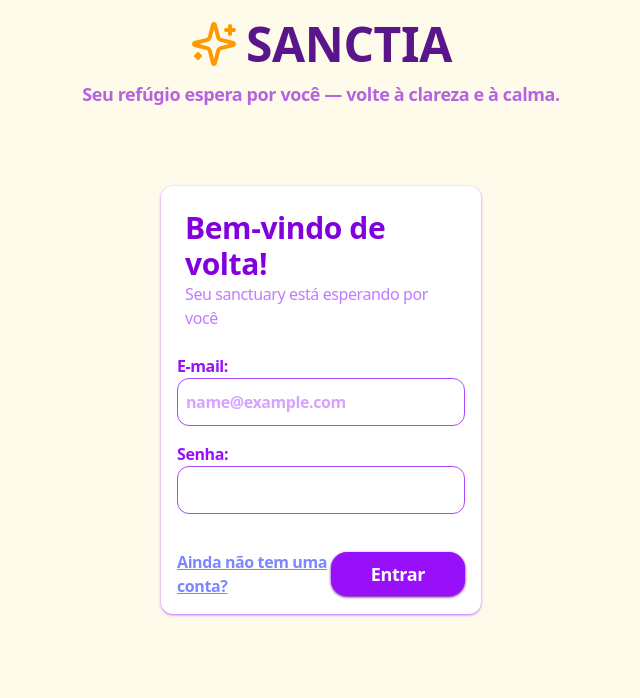
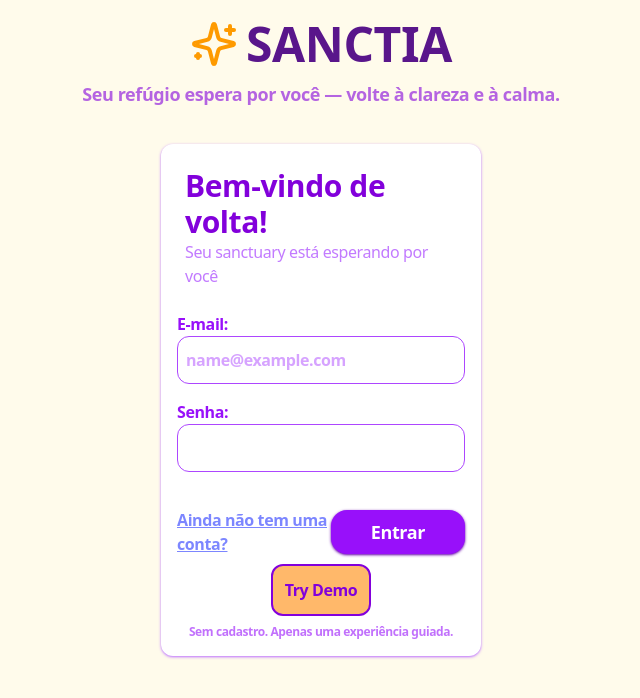
Before and after one commit to IbrahimKhan7208/Sanctia---Personality-Assist-Bot, a React app in the folder frontend/: page / in a window 1280 px wide. Shown: the top 698 px of the page, without its empty margins (319-959 px from the left). Built offline with nearby package versions, Linux system fonts and the light colour scheme; the HTML template or start-up script is replaced by a standard one.

Commit message:
Making Demo Acc Commit

```diff
--- a/frontend/src/pages/Login.jsx
+++ b/frontend/src/pages/Login.jsx
@@ -13,19 +13,30 @@ const Login = () => {
     setform({ ...form, [e.target.name]: e.target.value });
   };
 
+  const demoHandler = async (e) => {
+    setform({ email: "demo@sanctia", password: "demo123" });
+    setErrorMsg("");
+    setLoading(true);
+    const res = await axios.post("/api/user/login", form, {
+      withCredentials: true,
+    });
+    setLoading(false);
+    if (res.data.error) {
+      setErrorMsg(res.data.error);
+    } else {
+      navigate("/home", { state: res.data });
+    }
+  };
+
   const [errorMsg, setErrorMsg] = useState("");
 
   const submitHandler = async (e) => {
     e.preventDefault();
     setErrorMsg("");
     setLoading(true);
-    const res = await axios.post(
-      "/api/user/login",
-      form,
-      {
-        withCredentials: true,
-      }
-    );
+    const res = await axios.post("/api/user/login", form, {
+      withCredentials: true,
+    });
     setLoading(false);
     if (res.data.error) {
       setErrorMsg(res.data.error);
@@ -62,6 +73,7 @@ const Login = () => {
           {/* Email */}
           <p className="text-purple-600">E-mail:</p>
           <input
+            value={form.email}
             type="email"
             name="email"
             placeholder="name@example.com"
@@ -72,6 +84,7 @@ const Login = () => {
           {/* Password */}
           <p className="text-purple-600">Senha:</p>
           <input
+            value={form.password}
             type="password"
             name="password"
             onChange={changeHandler}
@@ -101,6 +114,17 @@ const Login = () => {
             <p className="text-red-500 text-sm mt-3 text-right">{errorMsg}</p>
           )}
         </form>
+        <div className="flex-col mt-2 items-center flex">
+          <button
+            onClick={demoHandler}
+            className="bg-orange-300 rounded-xl p-3 text-purple-700 border-2 cursor-pointer hover:bg-orange-400 duration-200"
+          >
+            Try Demo
+          </button>
+          <p className="text-xs text-purple-600/60 text-center mt-2">
+            Sem cadastro. Apenas uma experiência guiada.
+          </p>
+        </div>
       </div>
     </div>
   );
```
Also changed, not shown: 1 other file (tests, documents, lock files or other folders).
